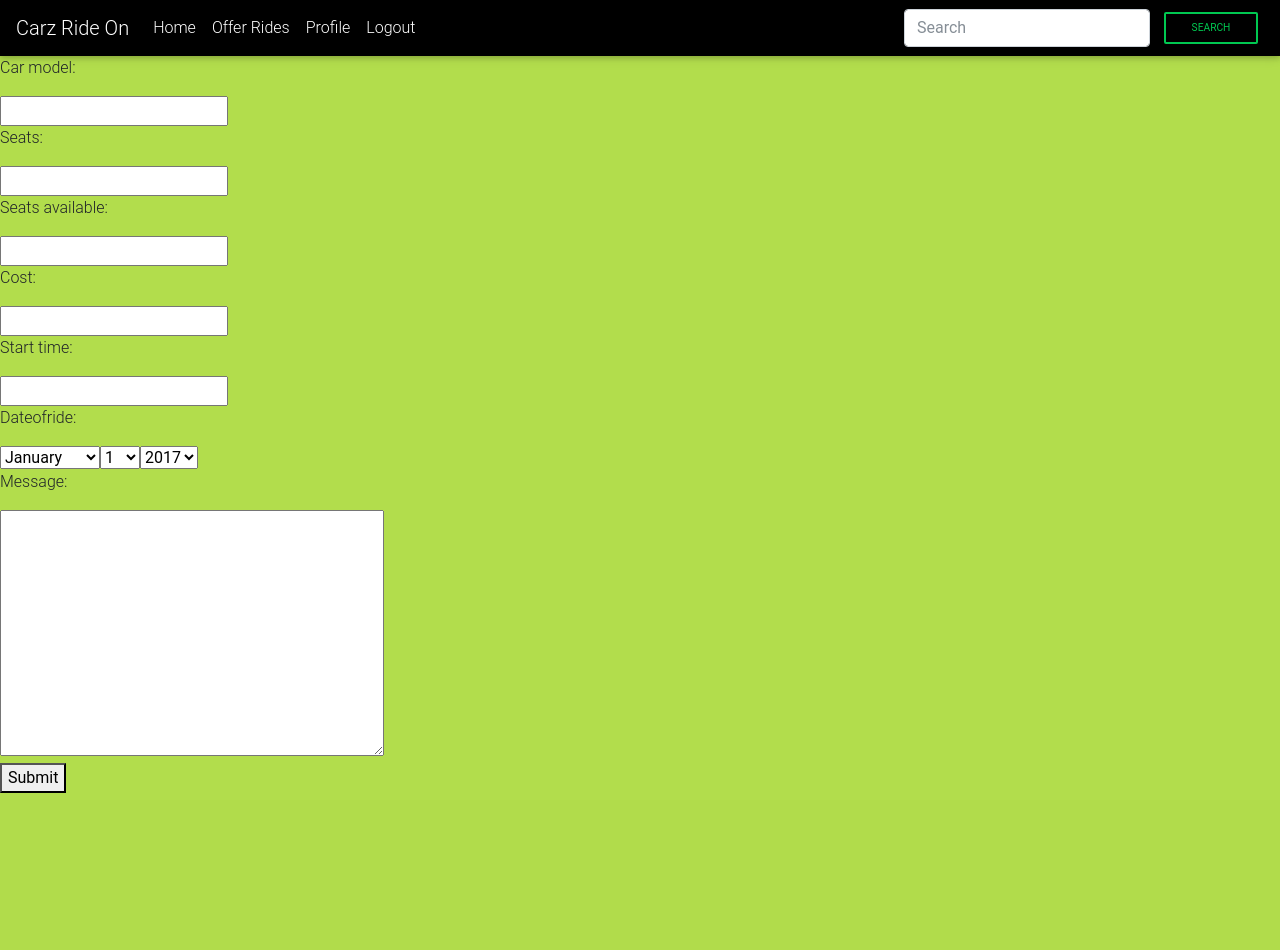
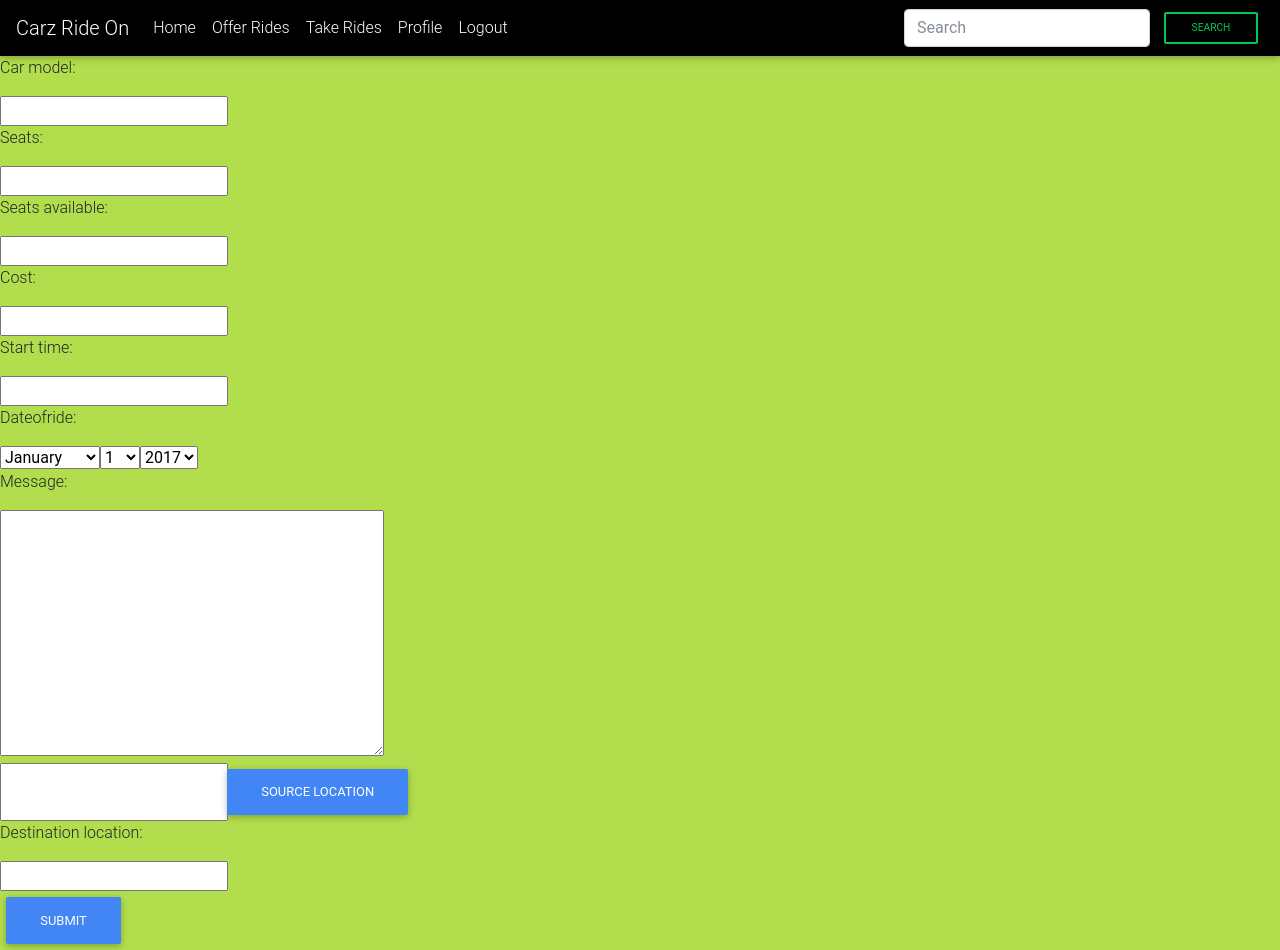
Before and after one commit to YashitM/MoyoSolutions, a Django app: a page that uses CarzRideOn/templates/website/base.html in a window 1280 px wide. Before the commit the page ends 793 px from the top, so only its background shows below. Run offline with Django 3.2, Linux system fonts and the light colour scheme; the visitor is signed in with stand-in values (Sample User, id 1); data that the repository does not hold is empty; some libraries are stand-ins or nearby versions.

Commit message:
Map Stuff Decided. Layout Complete. DB Integration Remains

```diff
--- a/CarzRideOn/templates/website/base.html
+++ b/CarzRideOn/templates/website/base.html
@@ -1,4 +1,4 @@
-{% load staticfiles %}
+{% load staticfiles i18n %}
 
 <!DOCTYPE html>
 <html>
@@ -21,7 +21,6 @@
 
 </head>
 <body>
-    {% load i18n %}
 	<nav class="navbar navbar-expand-lg navbar-dark black">
         <a class="navbar-brand" href="#">Carz Ride On</a>
         <button class="navbar-toggler" type="button" data-toggle="collapse" data-target="#navbarSupportedContent" aria-controls="navbarSupportedContent"
@@ -35,6 +34,9 @@
                 {% if user.is_authenticated %}
                     <li class="nav-item">
                         <a class="nav-link" href="{% url 'offer_ride'%}">Offer Rides</a>
+                    </li>
+                    <li class="nav-item">
+                        <a class="nav-link" href="{% url 'take_ride'%}">Take Rides</a>
                     </li>
                     <li class="nav-item">
                         <a class="nav-link" href="{% url 'view_profile'%}">Profile</a>
@@ -69,8 +71,11 @@
     {% endblock %}
 
     <script src="https://ajax.googleapis.com/ajax/libs/jquery/3.2.1/jquery.min.js"></script>
+    <script type="text/javascript" src="https://maps.googleapis.com/maps/api/js?key=AIzaSyCTYjDhEfBVeuW7C_zZd5ZzAv86d3ry1CI&libraries=places"></script>
+    <script src="https://cdnjs.cloudflare.com/ajax/libs/mdbootstrap/4.4.3/js/mdb.min.js"></script>
+    <script src="https://cdnjs.cloudflare.com/ajax/libs/popper.js/1.11.0/umd/popper.min.js" integrity="sha384-b/U6ypiBEHpOf/4+1nzFpr53nxSS+GLCkfwBdFNTxtclqqenISfwAzpKaMNFNmj4" crossorigin="anonymous"></script>
     <script src="https://maxcdn.bootstrapcdn.com/bootstrap/4.0.0-beta.2/js/bootstrap.min.js"></script>
-    <script src="https://cdnjs.cloudflare.com/ajax/libs/mdbootstrap/4.4.3/js/mdb.min.js"></script>
+
     <script src="{% static 'website/js/index.js' %}"></script>
 </body>
 </html>
--- a/CarzRideOn/templates/website/offerride.html
+++ b/CarzRideOn/templates/website/offerride.html
@@ -1,14 +1,52 @@
 {% extends 'website/base.html' %}
 {% block content %}
-    <form action="" method="post">
+    <form action="" method="post" id="offerrideform">
         {% csrf_token %}
         {% for field in form %}
         <div>
-            <label>{{field.label_tag}}</label>
-            <div> {{field}} </div>
+            {% if "Source" in field.label_tag %}
+                <div class="input-group">
+                    {{ field }}
+                    <span class="input-group-btn">
+                        <button type="button" class="btn btn-primary" data-toggle="modal" data-target="#myModal">Source Location</button>
+                    </span>
+                </div>
+            {% else %}
+                <label>{{field.label_tag}}</label>
+                <div> {{field}} </div>
+            {% endif %}
+
         </div>
         {% endfor %}
-        <button type="submit" value="Submit">Submit</button>
+        <button class="btn btn-primary" type="submit" value="Submit">Submit</button>
     </form>
+    <div class="modal fade" id="myModal">
+        <div class="modal-dialog">
+            <div class="modal-content">
+
+                <div class="modal-header">
+                    <h4 class="modal-title">Source Location</h4>
+                    <button type="button" class="close" data-dismiss="modal">&times;</button>
+                </div>
+
+                <!-- Modal body -->
+                <div class="modal-body">
+                    <div class="pac-card" id="pac-card">
+                        <div id="pac-container">
+                            <input id="location_input" type="text" placeholder="Enter a location">
+                        </div>
+                    </div>
+                    <div id="map"></div>
+                </div>
+
+                <!-- Modal footer -->
+                <div class="modal-footer">
+                    <button type="button" class="btn btn-secondary" data-dismiss="modal">Close</button>
+                </div>
+
+            </div>
+        </div>
+    </div>
+
 
 {% endblock %}
--- a/CarzRideOn/website/admin.py
+++ b/CarzRideOn/website/admin.py
@@ -1,6 +1,6 @@
 from django.contrib import admin
 
-from .models import Ratings, Rides, Contactus, UserRides, CustomUser, SourceLocation, DestinationLocation
+from .models import Ratings, Rides, Contactus, UserRides, CustomUser
 
 # class PointOfInterestAdmin(admin.ModelAdmin):
 #     list_display = ('source', 'position', 'position_map',)
@@ -19,8 +19,6 @@ from .models import Ratings, Rides, Contactus, UserRides, CustomUser, SourceLoca
 
 admin.site.register(Ratings)
 admin.site.register(Rides)
-admin.site.register(SourceLocation)
-admin.site.register(DestinationLocation)
 admin.site.register(Contactus)
 admin.site.register(UserRides)
 admin.site.register(CustomUser)
--- a/CarzRideOn/website/forms.py
+++ b/CarzRideOn/website/forms.py
@@ -5,7 +5,7 @@ from django.forms import SelectDateWidget
 from places import Places
 from places.widgets import PlacesWidget
 from django.forms.fields import DateField
-from .models import Rides, DestinationLocation, CustomUser
+from .models import Rides, CustomUser
 
 
 class RidesForm(forms.ModelForm):
@@ -16,37 +16,12 @@ class RidesForm(forms.ModelForm):
     start_time = forms.CharField(max_length=100)
     dateofride = DateField(widget=SelectDateWidget)
     message = forms.TextInput()
+    source_location = forms.CharField(max_length=1000)
+    destination_location = forms.CharField(max_length=1000)
 
     class Meta:
         model = Rides
         fields = ['car_model', 'seats', 'seats_available', 'cost', 'start_time', 'dateofride', 'message', ]
-
-
-class PlacesField(forms.MultiValueField):
-    default_error_messages = {
-        'invalid': ('Enter a valid geoposition.')
-    }
-
-    def __init__(self, *args, **kwargs):
-        fields = (
-            forms.CharField(label=('place')),
-            forms.DecimalField(label=('Latitude')),
-            forms.DecimalField(label=('Longitude')),
-        )
-        if 'initial' in kwargs:
-            kwargs['initial'] = Places(*kwargs['initial'].split(','))
-        self.widget = PlacesWidget()
-        super(PlacesField, self).__init__(fields, **kwargs)
-
-    def widget_attrs(self, widget):
-        classes = widget.attrs.get('class', '').split()
-        classes.append('places')
-        return {'class': ' '.join(classes)}
-
-    def compress(self, value_list):
-        if value_list:
-            return value_list
-        return ""
 
 
 class UpdateProfileForm(forms.ModelForm):
--- a/CarzRideOn/website/static/website/css/style.css
+++ b/CarzRideOn/website/static/website/css/style.css
@@ -10,6 +10,24 @@ body {
     font-family: Merriweather, Serif, serif;
     font-weight: bold;
 
+}
+#map {
+    height: 400px;
+    width: 100%;
+}
+
+.pac-container {
+    background-color: #FFF;
+    z-index: 20;
+    position: fixed;
+    display: inline-block;
+    float: left;
+}
+.modal{
+    z-index: 20;
+}
+.modal-backdrop{
+    z-index: 10;
 }
 
 .social-buttons {
--- a/CarzRideOn/website/static/website/js/index.js
+++ b/CarzRideOn/website/static/website/js/index.js
@@ -1,4 +1,70 @@
-  $("#logout_form").submit(function(){ //Handle the sumbit here.
+//Google Maps
+
+    defaultLatLong = {lat: 12.978718, lng: 77.589731};
+
+    var map = new google.maps.Map(document.getElementById('map'), {
+      center: defaultLatLong,
+      zoom: 13,
+      mapTypeId: 'roadmap'
+    });
+
+    var input = document.getElementById('location_input');
+    var card = document.getElementById('pac-card');
+
+    var autocomplete = new google.maps.places.Autocomplete(input);
+
+    autocomplete.bindTo('bounds',map);
+    map.controls[google.maps.ControlPosition.TOP_LEFT].push(card);
+
+    var marker = new google.maps.Marker({
+        map: map,
+        position: defaultLatLong,
+        draggable: true,
+        clickable: true
+    });
+
+    google.maps.event.addListener(marker, 'dragend', function(marker){
+        var latLng = marker.latLng;
+        currentLatitude = latLng.lat();
+        currentLongitude = latLng.lng();
+        var latlng = {lat: currentLatitude, lng: currentLongitude};
+        var geocoder = new google.maps.Geocoder;
+        geocoder.geocode({'location': latlng}, function(results, status) {
+              if (status === 'OK') {
+                if (results[0]) {
+                  input.value = results[0].formatted_address;
+                } else {
+                  window.alert('No results found');
+                }
+              } else {
+                window.alert('Geocoder failed due to: ' + status);
+              }
+            });
+    });
+
+    google.maps.event.addListener(autocomplete, "place_changed", function()
+    {
+        var place = autocomplete.getPlace();
+
+        if (place.geometry.viewport) {
+            map.fitBounds(place.geometry.viewport);
+        } else {
+            map.setCenter(place.geometry.location);
+            map.setZoom(15);
+        }
+
+        marker.setPosition(place.geometry.location);
+    });
+
+
+$("#myModal").on("shown.bs.modal", function () {
+    google.maps.event.trigger(map, "resize");
+    map.setCenter(defaultLatLong);
+});
+
+//Logout Redirection
+
+$("#logout_form").submit(function(){ //Handle the sumbit here.
             var url = $("#logout_form").attr("action");
             var formData = $("#logout_submit_link").serialize();
             console.log(url);
--- a/CarzRideOn/website/urls.py
+++ b/CarzRideOn/website/urls.py
@@ -5,6 +5,7 @@ from . import views
 urlpatterns = [
     url(r'^$', views.index, name="index_page"),
     url(r'^offerrides/$', views.offer_ride, name="offer_ride"),
+    url(r'^takerides/$', views.take_ride, name="take_ride"),
     url(r'^profile/$', views.view_profile, name="view_profile"),
     url(r'^update_profile/$', views.update_profile, name="update_profile"),
 ]
--- a/CarzRideOn/website/views.py
+++ b/CarzRideOn/website/views.py
@@ -1,6 +1,9 @@
 import datetime
 
 from django.shortcuts import render
+from places.forms import PlacesField
+
+from website.models import Rides
 from .forms import RidesForm, UpdateProfileForm
 
 
@@ -12,6 +15,7 @@ def offer_ride(request):
     if request.user.is_authenticated:
         if request.method == 'POST':
             form = RidesForm(request.POST)
+            form_source = PlacesField(request.POST)
             if form.is_valid():
                 print("Form Validated")
                 ride = form.save(commit=False)
@@ -38,23 +42,24 @@ def offer_ride(request):
                 return render(request, 'website/index.html', {'temp': 'temp'})
 
         form = RidesForm()
-        return render(request, 'website/offerride.html', {"form": form})
+        form_source = PlacesField()
+        return render(request, 'website/offerride.html', {"form": form, "form_source": form_source})
     else:
         return render(request, 'website/index.html', {"temp": "temp"})
 
 
-
 def view_profile(request):
     if request.user.is_authenticated():
-        extra_json = request.user.socialaccount_set.all()
-        print(extra_json[0].uid)
-    return render(request, 'website/profile.html', {"temp": "temp"})
-
+        if request.user.customuser_set.all().exists():
+            return render(request, 'website/profile.html', {"update_profile": "True"})
+        return render(request, 'website/profile.html', {"update_profile": "False"})
+    return render(request, 'website/index.html', {"temp": "temp"})
 
 def update_profile(request):
     if request.user.is_authenticated:
         if request.method == 'POST':
             form = UpdateProfileForm(request.POST)
+            form_source = PlacesField(request.POST)
             if form.is_valid():
                 custom_user = form.save(commit=False)
                 gender = form.cleaned_data['gender']
@@ -77,10 +82,25 @@ def update_profile(request):
                 custom_user.user_id = request.user.id
                 custom_user.ref_status = "0"
                 form.save()
-
                 return render(request, 'website/index.html', {'temp': 'temp'})
 
         form = UpdateProfileForm()
         return render(request, 'website/update_profile.html', {"form": form})
     else:
         return render(request, 'website/index.html', {"temp": "temp"})
+
+
+def take_ride(request):
+    if request.user.is_authenticated:
+        if request.user.customuser_set.all().exists():
+            user_id = request.user.customuser_set.all()[0].fb_id
+            all_rides = Rides.objects.exclude(
+                fb_id=user_id
+            )
+            print(len(all_rides))
+            return render(request, 'website/takeride.html', {"rides": all_rides})
+        else:
+            return update_profile(request)
+
+    else:
+        return render(request, 'website/index.html', {"temp": "temp"})
```
Also changed, not shown: CarzRideOn/templates/website/profile.html (+5 -3 lines), CarzRideOn/templates/website/takeride.html (added, +16 -0 lines), CarzRideOn/website/models.py (+6 -17 lines), CarzRideOn/website/migrations/0006_auto_20171224_0610.py (added).
